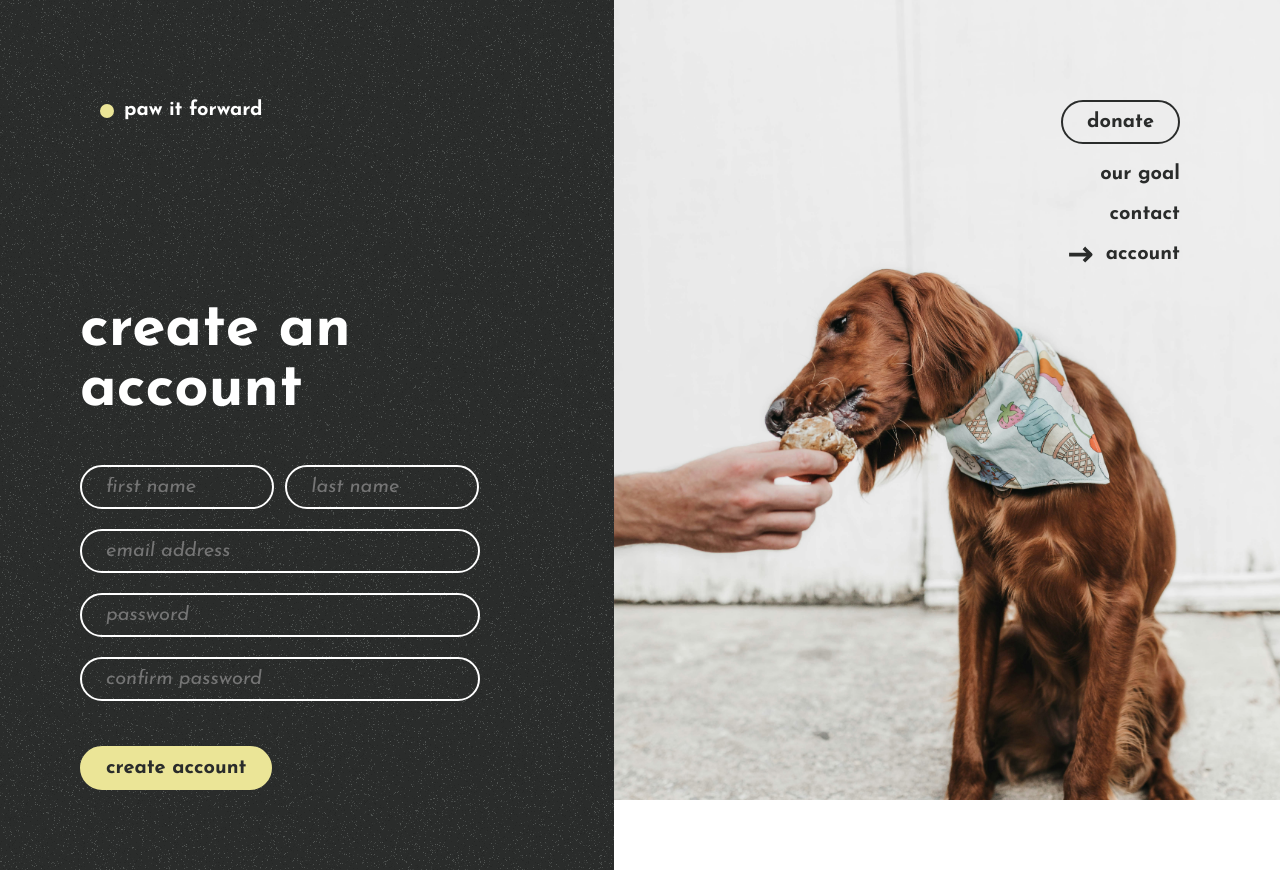
After one commit to overuseofrem/ITS122L_Paw-It-Forward, a PHP site: page /create-account.html in a window 1280 px wide. The commit adds this page. Run offline with PHP 8.4, Linux system fonts and the light colour scheme.

Commit message:
Finished Login/Create Accounts
+ login page (admin/user)
+ create account
+ donate (sign-in prompt)
+ fixed 'go back up' btn
+ made form fields longer

```diff
--- a/Paw-It-Forward_Frontend/assets/css/style-gen.css
+++ b/Paw-It-Forward_Frontend/assets/css/style-gen.css
@@ -9,6 +9,7 @@
    6.  Left Section (Content, Buttons, Address)
    7.  Right Section (Images)
    8.  Reusable Components (Buttons, Scroll Link)
+   9.  Forms (Fields)
    ========================================================================== */
 
 /* ==========================================================================
@@ -60,6 +61,7 @@
     text-decoration: underline;
     font-size: 16px;
     font-style: italic;
+    margin-bottom: 1rem;
 }
 
 /* ==========================================================================
@@ -125,6 +127,11 @@ header {
     color: var(--primary-color);
 }
 
+#donate-sign { /* Active Donate Button */
+    background-color: var(--background-fallback);
+    color: var(--primary-color);
+}
+
 /* Navigation Item (General) */
 .nav-item {
     position: relative;
@@ -161,10 +168,10 @@ header {
     width: 48vw;
     background-color: var(--background-fallback);
     background-image: url(/Paw-It-Forward_Frontend/assets/img/background.png);
-    padding: 300px 80px 5rem 80px;
+    padding: 300px 80px 1rem 80px;
     display: flex;
     flex-direction: column;
-    gap: 50px;
+    justify-content: space-between;
 }
 
 .left-section #hero {
@@ -177,7 +184,7 @@ header {
     flex-direction: column;
     gap: 45px;
     align-items: flex-start; /* Prevent content from stretching */
-    margin-bottom: 1rem;
+    margin-bottom: 3rem;
 }
 
 .content-header {
@@ -186,8 +193,12 @@ header {
     width: 80%;
 }
 
-#hero .content-header {
+#hero .content-header { /* General Hero header */
     width: 50%;
+}
+
+#sign-in .content-header { /* sign-in/Login header */
+    width: 70%;
 }
 
 .content p {
@@ -195,9 +206,16 @@ header {
 }
 
 /* Button Section */
-.btn-section {
+.btn-section-side {
     display: flex;
-    gap: 2rem;
+    gap: 1rem;
+}
+
+.btn-section-top {
+    display: flex;
+    flex-direction: column;
+    align-items: flex-start;
+    gap: 1rem;
 }
 
 /* Address Section */
@@ -251,6 +269,20 @@ img {
     border: var(--primary-color) solid 2px;
 }
 
+/* Outline Button */
+.outline-btn {
+    font-weight: var(--bolded);
+    border: var(--primary-color) solid 2px;
+    border-radius: 71px;
+    padding: var(--button-padding);
+    transition: background-color 0.1s ease-in-out, color 0.1s ease-in-out;
+}
+
+.outline-btn:hover {
+    background-color: var(--primary-color);
+    color: var(--background-fallback);
+}
+
 /* Scroll Link */
 .scroll-link {
     text-decoration: underline;
@@ -294,3 +326,34 @@ img {
     top: 50%;
     transform: translateY(-40%) translateX(170%);
 }
+
+/* ==========================================================================
+   9.  Forms (Fields)
+   ========================================================================== */
+
+form {
+    display: flex;
+    flex-direction: column;
+    gap: 1rem;
+}
+
+input, textarea {
+    width: 20rem;
+    font-style: italic;
+    background-color: transparent;
+    border: var(--primary-color) solid 2px;
+    border-radius: 71px;
+    padding: var(--button-padding);
+    transition: background-color 0.1s ease, color 0.1s ease, border-color 0.1s ease; /* Added transition */
+}
+
+input:focus, textarea:focus {
+    background-color: var(--primary-color);
+    color: var(--background-fallback);
+    outline: none;
+}
+
+#name-fields input {
+    margin-right: 5px;
+    width: 9.7rem;
+}
--- /dev/null
+++ b/Paw-It-Forward_Frontend/create-account.html
@@ -0,0 +1,60 @@
+<!DOCTYPE html>
+<html lang="en">
+<head>
+    <meta charset="UTF-8">
+    <meta name="viewport" content="width=device-width, initial-scale=1.0">
+    <title>Paw It Forward</title>
+    <link rel="stylesheet" href="assets/css/style-gen.css">
+</head>
+
+<body>
+
+    <!-- Site name + Nav -->
+    <header>
+        <a href="index.html" class="site-title" id="title">paw it forward</a>
+        <div class="nav">
+            <a href="donate-sign.html" class="nav-item-donate">donate</a>
+            <a href="about.html" class="nav-item">our goal</a>
+            <a href="contact.html" class="nav-item">contact</a>
+            <a href="login.html" class="nav-item" id="active">account</a>
+        </div>
+    </header>
+
+    <!-- Left Section w/ Content -->
+    <div class="left-section">
+
+        <div class="content-wrapper">
+            <div class="content" id="sign-in">
+                <div class="content-header">create an account</div>
+                <form action="#" method="post">
+                    <div id="name-fields">
+                        <input type="fname" id="fname" name="fname" placeholder="first name" required>
+                        <input type="lname" id="lname" name="lname" placeholder="last name" required>
+                    </div>
+                    <div>
+                      <input type="email" id="email" name="email" placeholder="email address" required>
+                    </div>
+                    <div>
+                      <input type="password" id="password" name="password" placeholder="password" required>
+                    </div>
+                    <div>
+                        <input type="password" id="password" name="password" placeholder="confirm password" required>
+                      </div>
+                </form>
+
+                <div class="btn-section-side">
+                    <button type="submit" class="yellow-btn">create account</button>
+                </div>
+
+            </div>
+        </div>
+
+    </div>
+
+    <!-- Right Section w/ Img -->
+    <div class="right-section">
+        <img src="/Paw-It-Forward_Frontend/assets/img/dogs (side)/camylla-battani-_AOHaUgSNrg-unsplash.jpg" alt="">
+    </div>
+
+</body>
+</html>
--- a/Paw-It-Forward_Frontend/index.html
+++ b/Paw-It-Forward_Frontend/index.html
@@ -13,16 +13,17 @@
     <header>
         <a href="index.html" class="site-title" id="title">paw it forward</a>
         <div class="nav">
-            <a href="#" class="nav-item-donate">donate</a>
+            <a href="donate-sign.html" class="nav-item-donate">donate</a>
             <a href="about.html" class="nav-item">our goal</a>
             <a href="contact.html" class="nav-item">contact</a>
-            <a href="#" class="nav-item">account</a>
+            <a href="login.html" class="nav-item">account</a>
         </div>
     </header>
 
     <!-- Left Section w/ Content -->
     <div class="left-section">
 
+        <div class="content-wrapper">
             <div class="content" id="hero">
                 <div class="content-header">be the change you want to see in the world</div>
                 <a href="#" class="yellow-btn">donate</a>
@@ -38,6 +39,7 @@
                 <div class="content-header">how your contribution makes a difference</div>
                 <p>Every donation goes directly to funding critical care such as vaccinations, emergency medical treatment, and community initiatives that promote responsible pet ownership. By working with local rescues, veterinarians, and foster programs, we ensure that your generosity reaches those who need it most.</p>
             </div>
+        </div>
 
         <a href="#title" class="bottom-up">go back up</a>
 
```
Also changed, not shown: Paw-It-Forward_Frontend/about.html (+5 -3 lines), Paw-It-Forward_Frontend/admin-login.html (added, +58 -0 lines), Paw-It-Forward_Frontend/contact.html (+6 -4 lines), Paw-It-Forward_Frontend/donate-sign.html (added, +44 -0 lines), Paw-It-Forward_Frontend/login.html (added, +59 -0 lines), Paw-It-Forward_Frontend/assets/css/style-thin.css (added), Paw-It-Forward_Frontend/assets/img/dogs (side)/angelo-pantazis-wT3lf5qweEI-unsplash.jpg (added), Paw-It-Forward_Frontend/assets/img/dogs (side)/camylla-battani-_AOHaUgSNrg-unsplash.jpg (added), Paw-It-Forward_Frontend/assets/img/dogs (side)/flouffy-g2FtlFrc164-unsplash.jpg (added), Paw-It-Forward_Frontend/assets/img/dogs (side)/oscar-sutton-yihlaRCCvd4-unsplash.jpg (added). Lines whose indentation alone changed are shown as unchanged.
